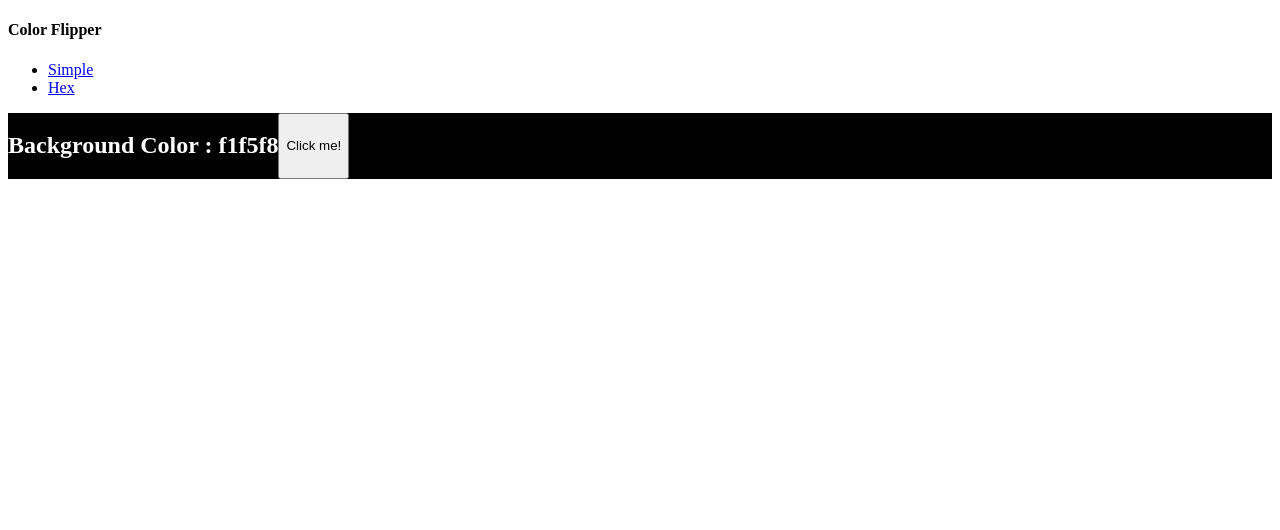
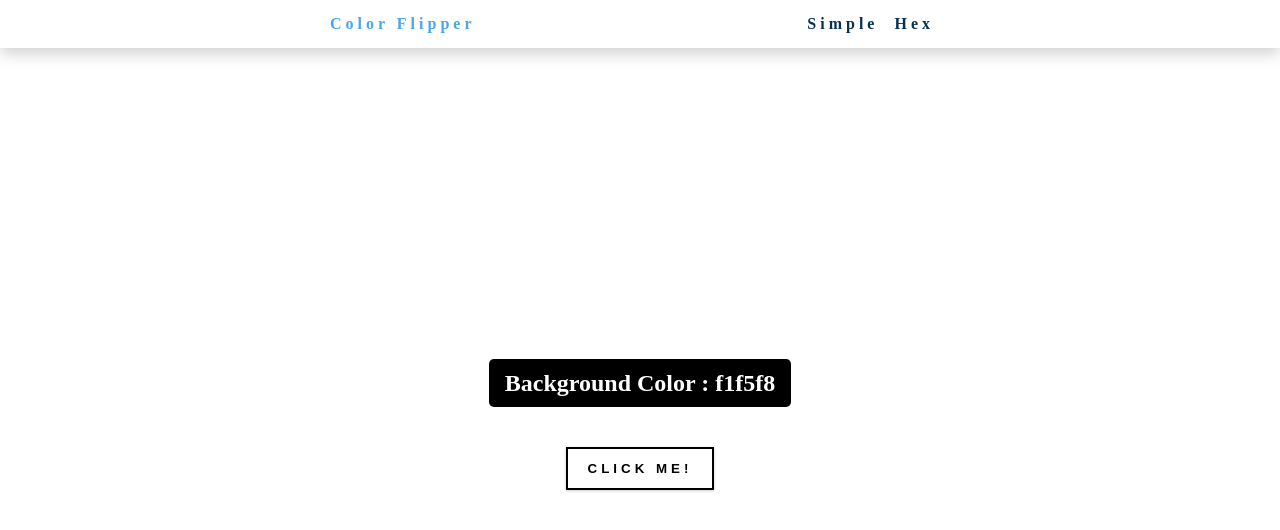
Before and after one commit to sachinsrv/practice-JS-projects, a plain HTML site: page Color Flipper/index.html in a window 1280 px wide. Drawn offline with Linux system fonts and the light colour scheme.

Commit message:
added css changes for color flipper

```diff
--- a/Color Flipper/styles.css
+++ b/Color Flipper/styles.css
@@ -1,7 +1,86 @@
+*,
+::after,
+::before {
+  margin: 0;
+  padding: 0;
+  box-sizing: border-box;
+}
+
+body {
+  display: block;
+  box-sizing: border-box;
+}
+nav {
+  background: #fff;
+  display: grid;
+  align-items: center;
+  height: 3rem;
+  box-shadow: 0 5px 15px rgba(0, 0, 0, 0.2);
+}
+
+.nav-center {
+  width: 90vw;
+  max-width: 620px;
+  margin: 0 auto;
+  display: flex;
+  justify-content: space-between;
+  align-items: center;
+}
+
+.nav-center h4 {
+  color: hsl(205, 78%, 60%);
+  letter-spacing: 0.25rem;
+}
+
+.nav-links {
+  display: flex;
+}
+
+nav a {
+  text-transform: capitalize;
+  font-weight: 700;
+  font-size: 1rem;
+  color: hsla(205, 86%, 17%, 1);
+  letter-spacing: 0.25rem;
+  text-decoration: none;
+}
+
+nav li {
+  list-style: none;
+  margin-right: 1rem;
+}
+
+main {
+  min-height: calc(100vh - 3rem);
+  display: grid;
+  place-items: center;
+}
+
 .container {
-    display: flex;
-    background-color: black;
+  text-align: center;
 }
-.container>h2 {
-    color: white;
+.container > h2 {
+  background: black;
+  color: white;
+  padding: 1rem;
+  line-height: 1rem;
+  margin-bottom: 2.5rem;
+  border-radius: 5px;
 }
+
+.btn {
+  border: 2px solid black;
+  font-weight: 700;
+  background: transparent;
+  letter-spacing: 00.25rem;
+  text-transform: uppercase;
+  padding: 0.75rem 1.25rem;
+  box-shadow: 0 1px 3px rgb(0 0 0 / 20%);
+  cursor: pointer;
+  transition: all 0.3s linear;
+}
+
+.btn:hover {
+  background-color: black;
+  color: white;
+}
```
